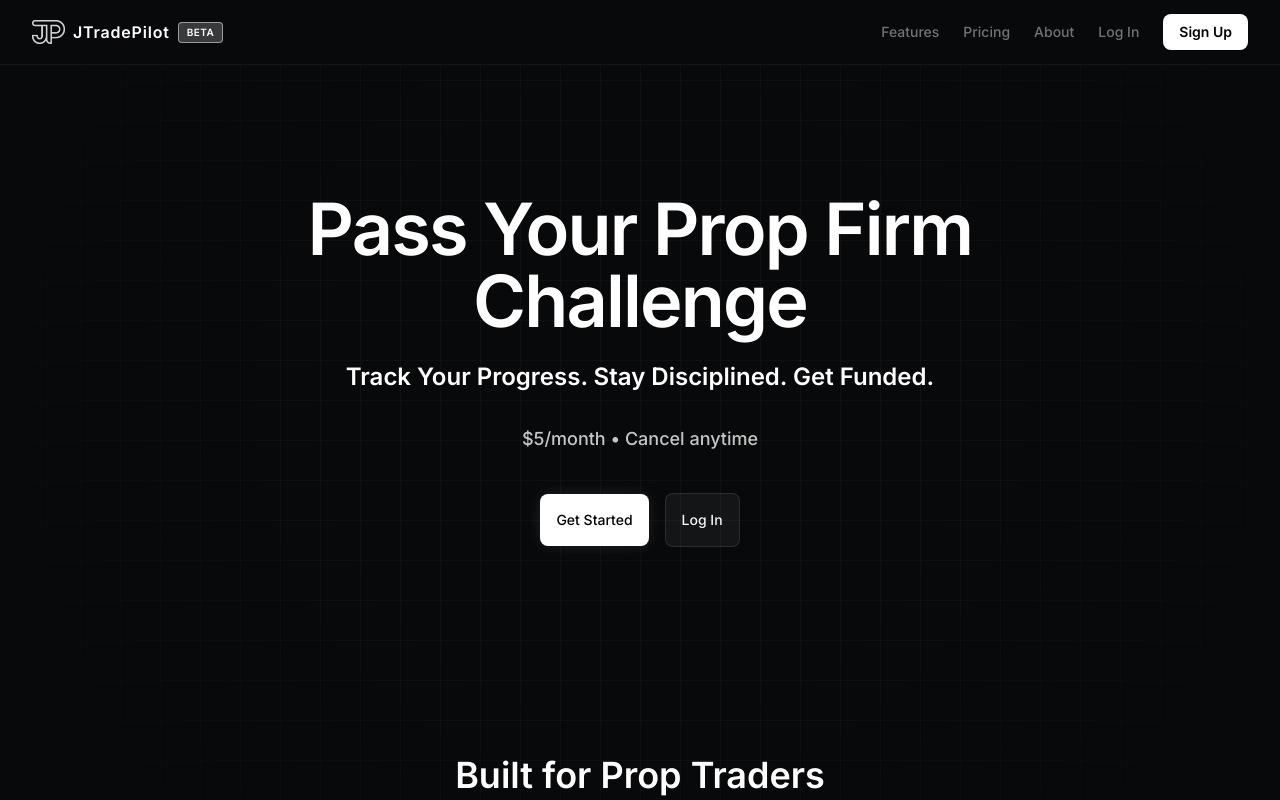
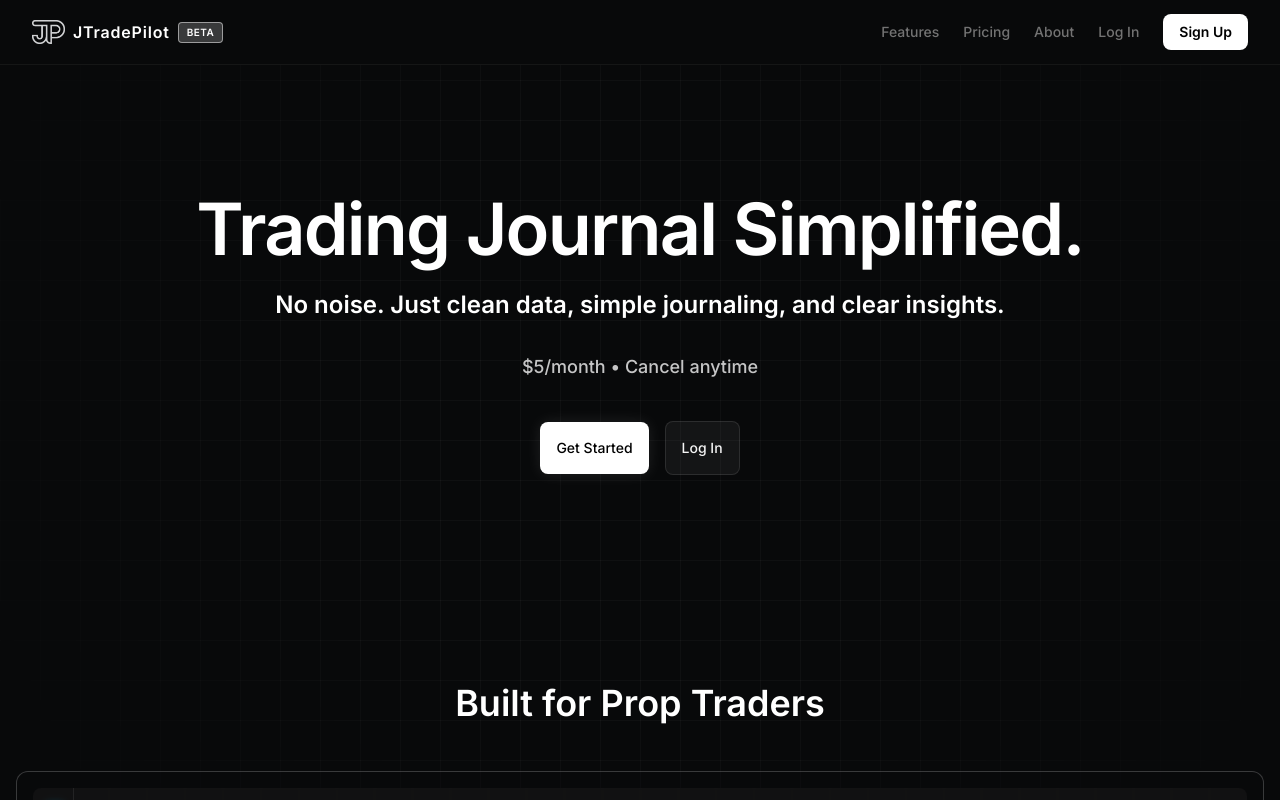
Before and after one commit to byt3crafter/tradepilot, a React (Vite) app: page / in a window 1280 px wide. Built offline with nearby package versions, Linux system fonts and the light colour scheme; no server answers.

Commit message:
content: update landing page copy to emphasize simplicity
- Changed main headline to 'Trading Journal Simplified.'
- Updated subheadline to focus on 'No noise' and 'clean data'.

```diff
--- a/pages/LandingPage.tsx
+++ b/pages/LandingPage.tsx
@@ -63,10 +63,10 @@ const LandingPage: React.FC<LandingPageProps> = ({ navigate }) => {
         <div className="py-20 md:py-32 px-4">
           <div className="text-center max-w-4xl mx-auto animate-fade-in-up">
             <h1 className="text-5xl sm:text-6xl md:text-7xl font-bold font-orbitron text-white mb-6 tracking-tight">
-              Pass Your Prop Firm Challenge
+              Trading Journal Simplified.
             </h1>
             <p className="text-xl sm:text-2xl text-photonic-blue font-semibold mb-8">
-              Track Your Progress. Stay Disciplined. Get Funded.
+              No noise. Just clean data, simple journaling, and clear insights.
             </p>
             <p className="text-base sm:text-lg font-medium text-primary/80 mb-10">
               $5/month • Cancel anytime
```
